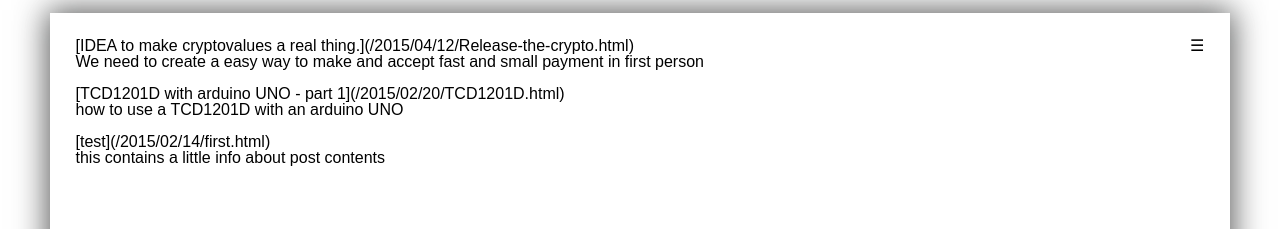
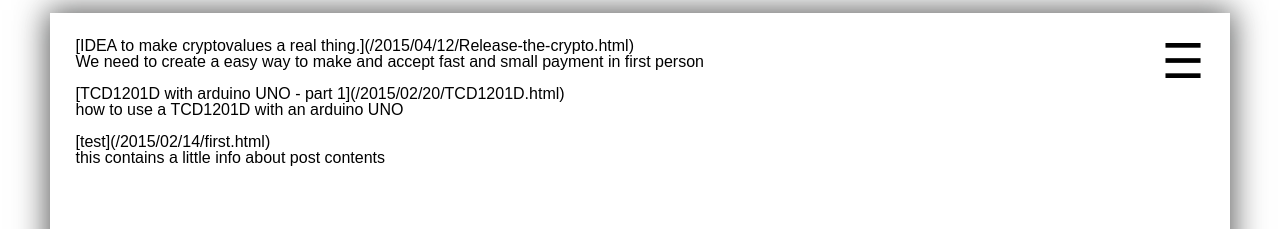
Before and after one commit to MauroMombelli/mauromombelli.github.io, a Jekyll site: the page built from list.md, in a window 1280 px wide. Shown: the top 229 px of the page. Built offline with Jekyll 4.4.1, drawn with Linux system fonts in a browser that asks for light colours.

Commit message:
bigger buerger

```diff
--- a/_layouts/default.html
+++ b/_layouts/default.html
@@ -6,7 +6,7 @@
 
 	<label class="btn" for="showMenuButton">
 		<!--<img src="/images/icon_menu-circle_alt2.svg" id="btnMenu" width="42" height="42" />-->
-		&#9776;
+		<font size="200%">&#9776;</font>
 		<div id='hiddenMenu'>
 			<div style='display:table'>
 				{% include postList.html %}
```
